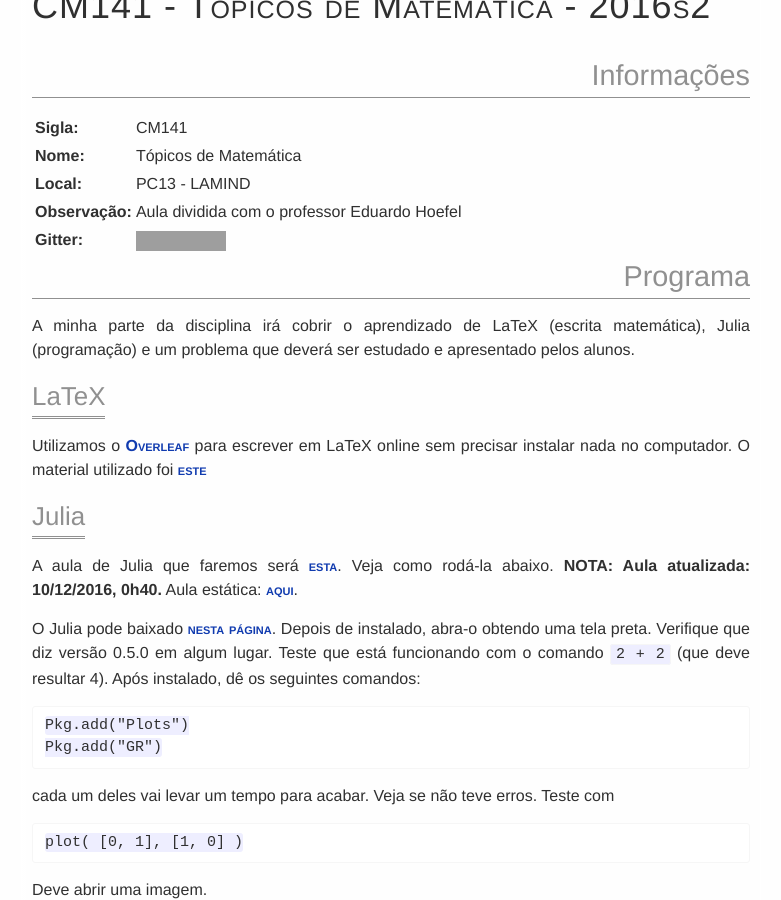
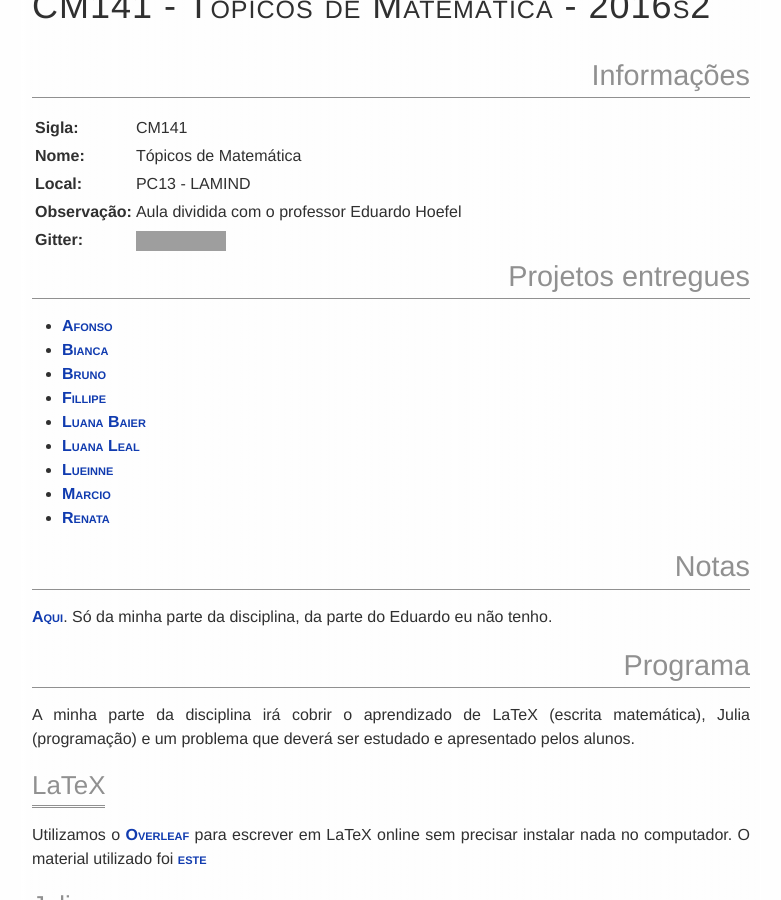
Before and after one commit to abelsiqueira/abelsiqueira.github.io-old, a Jekyll site: the page built from disciplinas/cm141-2016s2.md, in a window 1280 px wide and 900 px high, scrolled down 383 px. Shown: the whole window, without its empty margins (249-1030 px from the left). Built offline with Jekyll 4.4.1, drawn with Linux system fonts in a browser that asks for light colours; grey boxes are pictures that could not be loaded.

Commit message:
Atualize notas de cm114 e cm141

```diff
--- a/disciplinas/cm141-2016s2.md
+++ b/disciplinas/cm141-2016s2.md
@@ -13,6 +13,23 @@ tag:        2016s2
   | **Local:**   | PC13 - LAMIND
   | **Observação:** | Aula dividida com o professor Eduardo Hoefel
   | **Gitter:** | [![Gitter](https://img.shields.io/gitter/room/nwjs/nw.js.svg?style=flat-square)](https://gitter.im/abelsiqueira/cm141)
+
+# Projetos entregues
+
+  - [Afonso]({{site.baseurl}}/disciplinas/cm141/2016s2/afonso.pdf)
+  - [Bianca]({{site.baseurl}}/disciplinas/cm141/2016s2/bianca.pdf)
+  - [Bruno]({{site.baseurl}}/disciplinas/cm141/2016s2/bruno.pdf)
+  - [Fillipe]({{site.baseurl}}/disciplinas/cm141/2016s2/fillipe.pdf)
+  - [Luana Baier]({{site.baseurl}}/disciplinas/cm141/2016s2/luana_baier.pdf)
+  - [Luana Leal]({{site.baseurl}}/disciplinas/cm141/2016s2/luana_leal.pdf)
+  - [Lueinne]({{site.baseurl}}/disciplinas/cm141/2016s2/lueinne.pdf)
+  - [Marcio]({{site.baseurl}}/disciplinas/cm141/2016s2/marcio.pdf)
+  - [Renata]({{site.baseurl}}/disciplinas/cm141/2016s2/renata.pdf)
+
+# Notas
+
+[Aqui]({{site.baseurl}}/disciplinas/cm141/2016s2/notas.pdf). Só da minha parte
+da disciplina, da parte do Eduardo eu não tenho.
 
 # Programa
 
```
Also changed, not shown: disciplinas/cm114-2016s2.md (+1 -1 lines), 11 other files.
